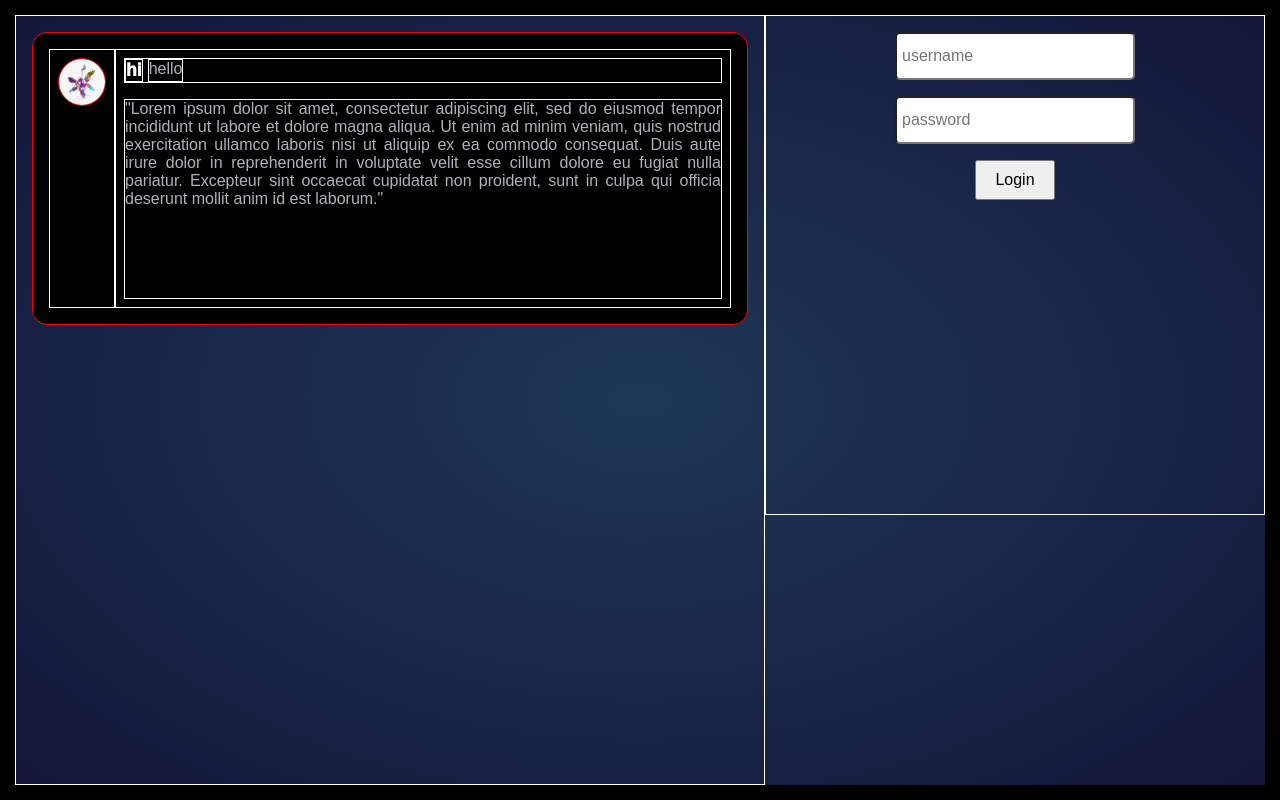
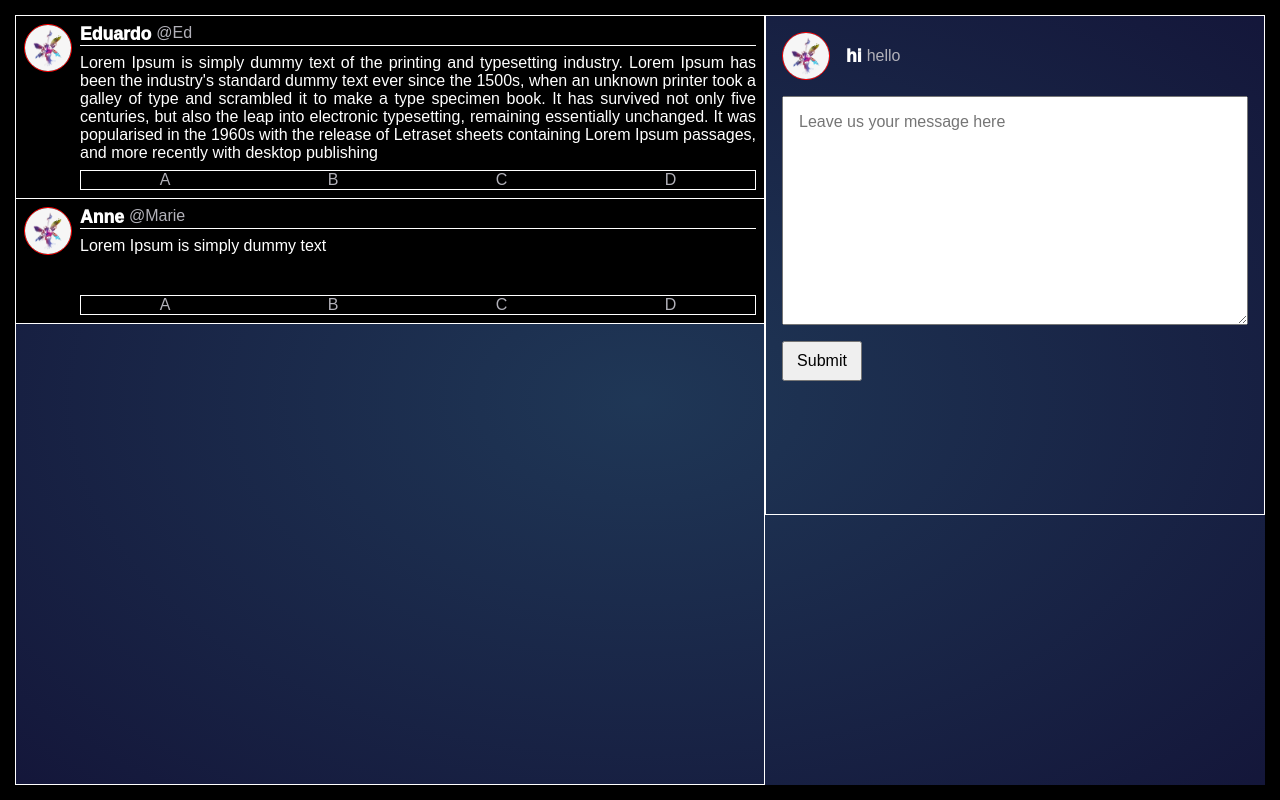
Before and after one commit to EdRafCas/socialnetwork_app, a React (Create React App) app: page / in a window 1280 px wide. Built offline with nearby package versions, Linux system fonts and the light colour scheme; what webfontloader would draw is missing.

Commit message:
array settings and interface changes

```diff
--- a/src/App.js
+++ b/src/App.js
@@ -2,6 +2,24 @@ import React, {useState} from 'react';
 import styled from 'styled-components';
 import theme from './Theme.js'
 import ProfileImage from './img/profile_img.png'
+
+const MessagesTimeline =[
+  {
+    id:1,
+    profilePicture:ProfileImage,
+    username:"Eduardo",
+    alias:"Ed",
+    message:"Lorem Ipsum is simply dummy text of the printing and typesetting industry. Lorem Ipsum has been the industry's standard dummy text ever since the 1500s, when an unknown printer took a galley of type and scrambled it to make a type specimen book. It has survived not only five centuries, but also the leap into electronic typesetting, remaining essentially unchanged. It was popularised in the 1960s with the release of Letraset sheets containing Lorem Ipsum passages, and more recently with desktop publishing"
+  },
+  {
+    id:2,
+    profilePicture:ProfileImage,
+    username:"Anne",
+    alias:"Marie",
+    message:"Lorem Ipsum is simply dummy text "
+  }
+
+]
 
 const Container = styled.div`
   height: 100vh;
@@ -19,29 +37,35 @@ const Timeline = styled.div`
   height:100%;
   display:flex;
   flex-direction:column;
-  padding:1rem;
+  padding:0rem;
   border:solid ${theme.BorderColor} 1px;
-  gap:1rem;
+  gap:0rem;
+  overflow:scroll;
+  overflow-x:hidden;
 `
 const Card =styled.div`
-  padding:1rem;
+
+
   display:grid;
   grid-template-columns: repeat(1, 1fr 12fr);
-  border:solid red 1px;
-  border-radius:15px;
+  border-bottom:solid ${theme.BorderColor} 1px;
+  /* border-radius:15px; */
   gap:0rem;
   background:black;
 
 `
 const CardColumns = styled.div`
-  padding:0.5rem;
+  padding: ${(props) => props.rightColumn ? "0": "0.5rem"};
+  padding-top: ${(props) => props.rightColumn && "0.5rem"};
+  padding-right: ${(props) => props.rightColumn && "0.5rem"};
+  padding-bottom: ${(props) => props.rightColumn && "0.5rem"};
   margin:0;
   display:flex;
   flex-direction:column;
   justify-content:flex-start;
   align-items:center;
-  border:solid ${theme.BorderColor} 1px;
-  gap:1rem;
+  /* border:solid ${theme.BorderColor} 1px; */
+  gap:0.5rem;
 `
 const PortraitContainer =styled.div`
   border: solid red 1px;
@@ -63,38 +87,47 @@ const PortraitContainer =styled.div`
 const UserNameContainer =styled.div`
   width:100%;
   padding:0rem;
-
-  border:solid ${theme.BorderColor} 1px;
+  border-bottom:solid ${theme.BorderColor} 1px;
+ /*  border:solid ${theme.BorderColor} 1px; */
   display:flex;
   flex-direction:row;
   gap:5px;
 
 `
-
 const NameContainer =styled.h1`
-  border:solid ${theme.BorderColor} 1px;
+  /* border:solid ${theme.BorderColor} 1px; */
   font-size:1.1rem;
   font-weight:1000;
   color:white;
 
 `
-
 const AliasContainer = styled.p`
-  border:solid ${theme.BorderColor} 1px;
+  /* border:solid ${theme.BorderColor} 1px; */
 
 
 `
-
 const MessageContent = styled.div`
+  width:100%;
   padding:0rem;
-  height:200px;
-  border:solid ${theme.BorderColor} 1px;
+  max-height:200px;
+  min-height:50px;
+  font-size:1rem;
+  font-weight:400;
+  color:white;
+  /* border:solid ${theme.BorderColor} 1px; */
   text-align:justify;
   white-space:normal;
   overflow:hidden;
+`
+const InteractionBar=styled.div`
+  display:flex;
+  flex-direction:row;
+  justify-content:space-around;
+  border:solid ${theme.BorderColor} 1px;
+  width:100%;
+
 
 `
-
 const AccountManagement = styled.div`
   height:500px;
   padding:1rem;
@@ -103,7 +136,6 @@ const AccountManagement = styled.div`
   align-content:center;
   gap:1rem;
   border:solid ${theme.BorderColor} 1px;
-
 `
 const InputContainer =styled.div`
   display:flex;
@@ -140,9 +172,7 @@ const CreateMessageForm =styled.form`
   display:flex;
   flex-direction:column;
   gap:1rem;
-
 `
-
 const HeaderUser =styled.div`
   display:flex;
   flex-direction:row;
@@ -168,7 +198,8 @@ const App = () => {
   const [username, usernameChange] = useState('');
   const [password, passwordChange] = useState('');
   const [message, messageChange] = useState('');
-  const [autorizacion, changeAutorizacion] =useState(false)
+  const [autorizacion, changeAutorizacion] =useState(true);
+  const [timeline, changeTimeline] = useState(MessagesTimeline)
 
   const handleChange = (e) =>{
     if(e.target.name ==="username"){
@@ -198,28 +229,61 @@ const App = () => {
     }
   }
 
+  const addToTimeline = (e) =>{
+    e.preventDefault();
+    if(timeline.length>0){
+      const newTimeline = [...timeline];
+      newTimeline.unshift(
+        {
+          id:3,
+          profilePicture:ProfileImage,
+          username:"username",
+          alias:"alias",
+          message:message
+        }
+      );
+      changeTimeline(newTimeline);
+      console.log(timeline)
+    }
+
+
+
+  }
+
 
   return (
     <Container>
       <Timeline>
-        <Card>
+        {timeline.map((Messages, index)=>{
+          return(
+            <Card key={index}>
             <CardColumns>
               <PortraitContainer>
-              <img alt="userportrait" src={ProfileImage}/>
+                <img alt="userportrait" src={Messages.profilePicture}/>
               </PortraitContainer>
 
             </CardColumns>
-          <CardColumns>
+            <CardColumns rightColumn>
               <UserNameContainer>
-              <NameContainer>hi</NameContainer><AliasContainer>hello</AliasContainer>
+                <NameContainer>{Messages.username}</NameContainer><AliasContainer>@{Messages.alias}</AliasContainer>
               </UserNameContainer>
               <MessageContent>
-              "Lorem ipsum dolor sit amet, consectetur adipiscing elit, sed do eiusmod tempor incididunt ut labore et dolore magna aliqua. Ut enim ad minim veniam, quis nostrud exercitation ullamco laboris nisi ut aliquip ex ea commodo consequat. Duis aute irure dolor in reprehenderit in voluptate velit esse cillum dolore eu fugiat nulla pariatur. Excepteur sint occaecat cupidatat non proident, sunt in culpa qui officia deserunt mollit anim id est laborum."
+                {Messages.message}
 
               </MessageContent>
+              <InteractionBar>
+              <div>A</div>
+              <div>B</div>
+              <div>C</div>
+              <div>D</div>
+              </InteractionBar>
             </CardColumns>
 
+
         </Card>
+          )
+        })}
+
 
       </Timeline>
 
@@ -249,7 +313,7 @@ const App = () => {
          <Button type="submit" >Login</Button>
         </LoginForm>
       :
-      <CreateMessageForm onSubmit={handleSubmit}>
+      <CreateMessageForm onSubmit={addToTimeline}>
       <HeaderUser>
         <PortraitContainer>
           <img alt="userportrait" src={ProfileImage}/>
```
Lines whose indentation alone changed are shown as unchanged.
